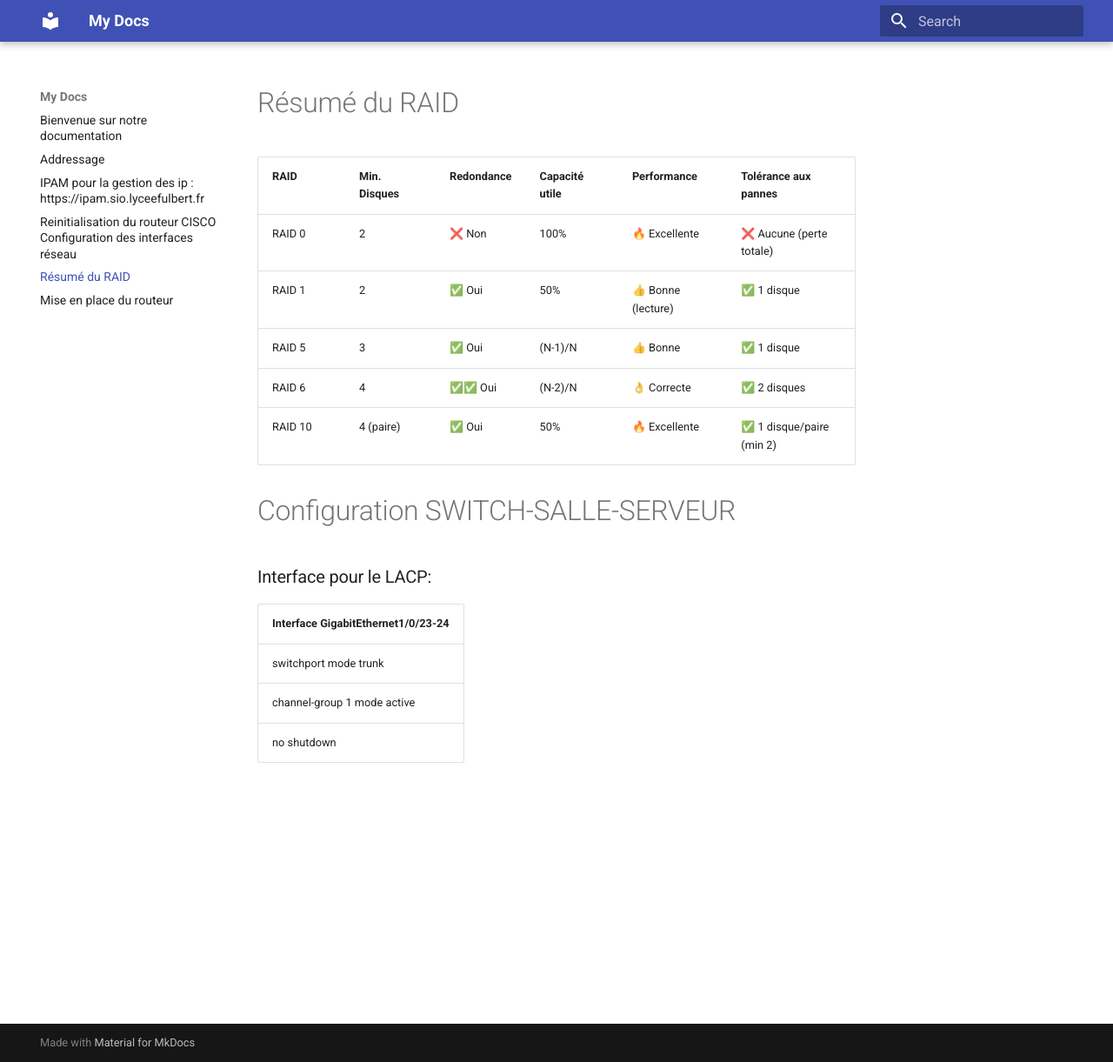
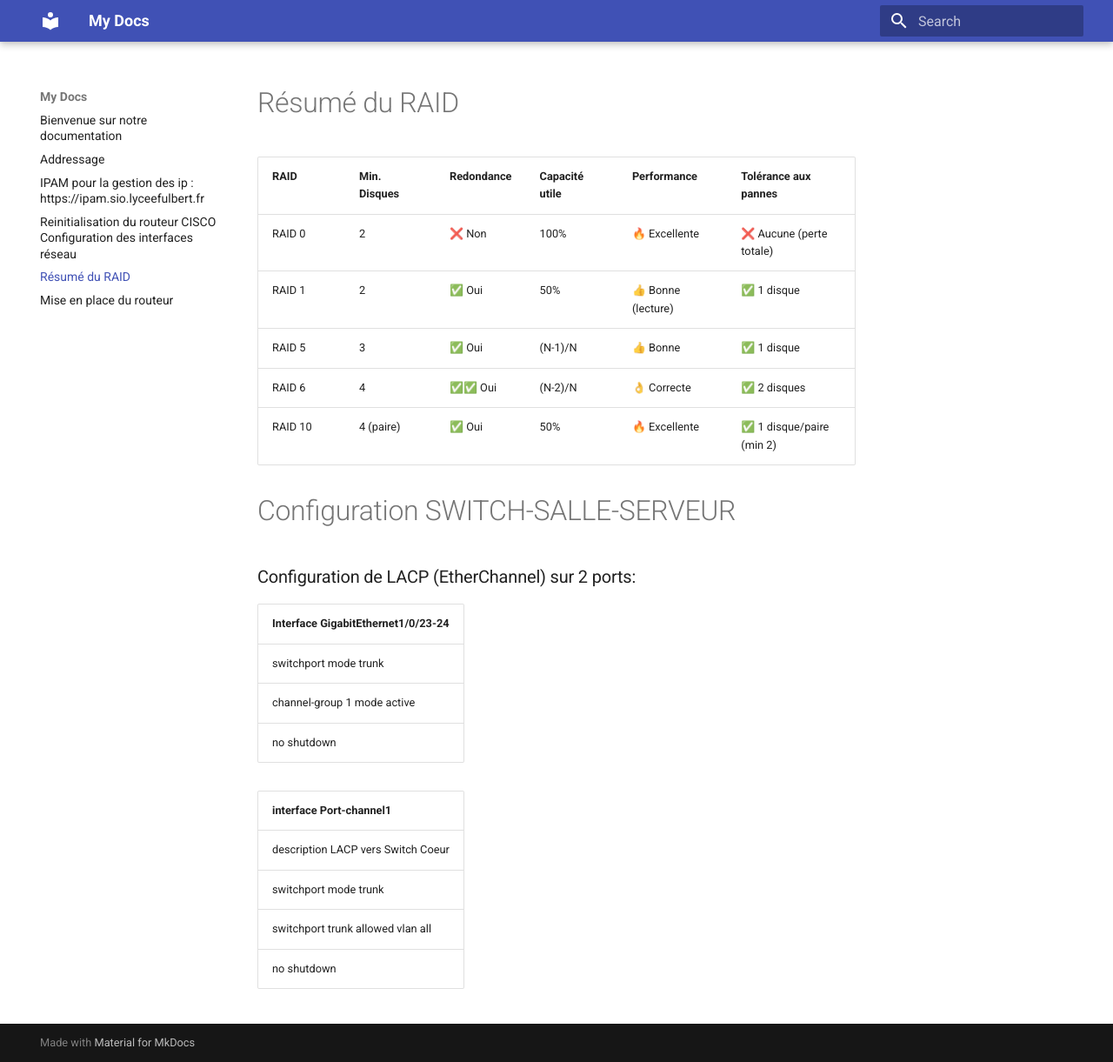
Before and after one commit to RAYAN241351/SportLudique2025-2026, an MkDocs documentation site: the page built from docs/serveur.md, in a window 1280 px wide and 1221 px high. Shown: the whole window at 87% size. Built offline with MkDocs 1.6.1 and Material for MkDocs 9.7.7, drawn with Linux system fonts in a browser that asks for light colours.

Commit message:
Update serveur.md

```diff
--- a/docs/serveur.md
+++ b/docs/serveur.md
@@ -10,9 +10,16 @@
 
 
 # Configuration SWITCH-SALLE-SERVEUR
-### Interface pour le LACP:
+### Configuration de LACP (EtherChannel) sur 2 ports:
 | Interface GigabitEthernet1/0/23-24|
 |-----------------------------------|
 | switchport mode trunk             |
 | channel-group 1 mode active       |
 | no shutdown                        |
+
+|interface Port-channel1|
+|-----------------------|
+| description LACP vers Switch Coeur|
+| switchport mode trunk             |
+| switchport trunk allowed vlan all |
+| no shutdown                       |
```
